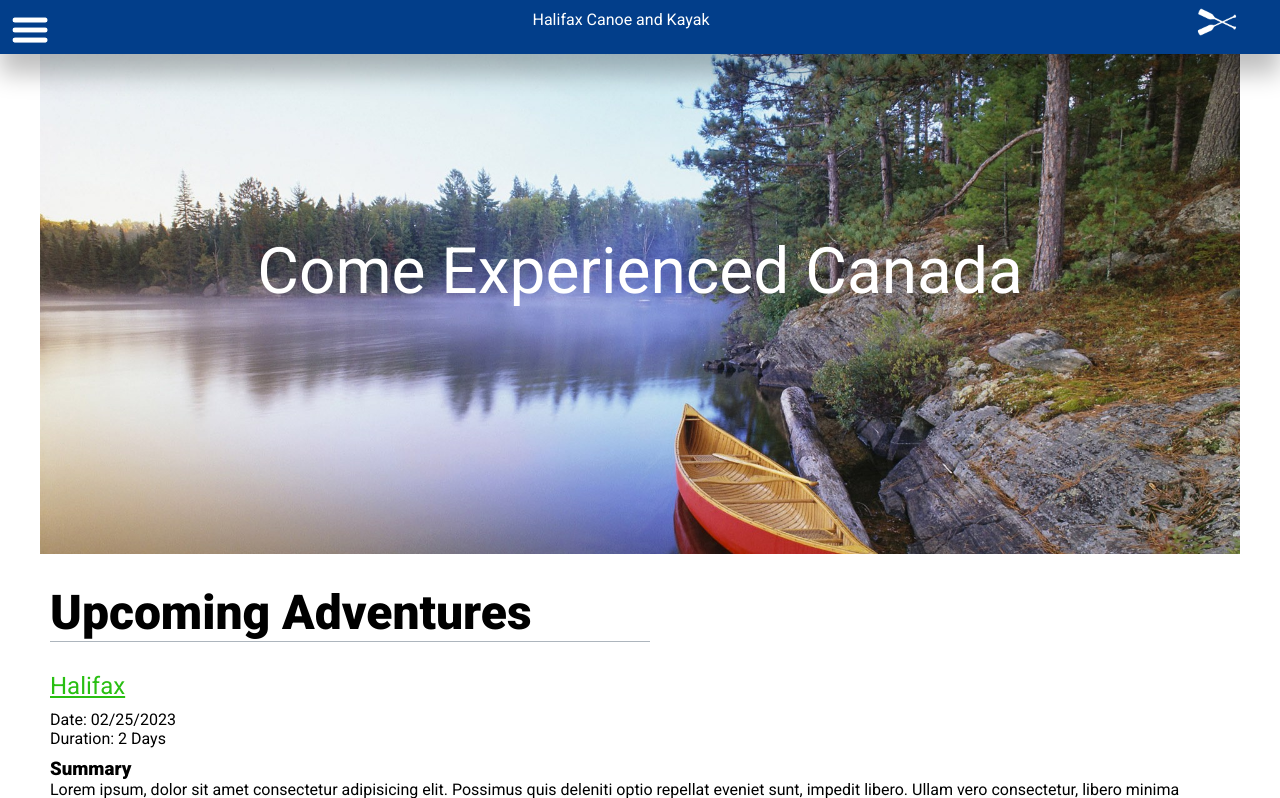
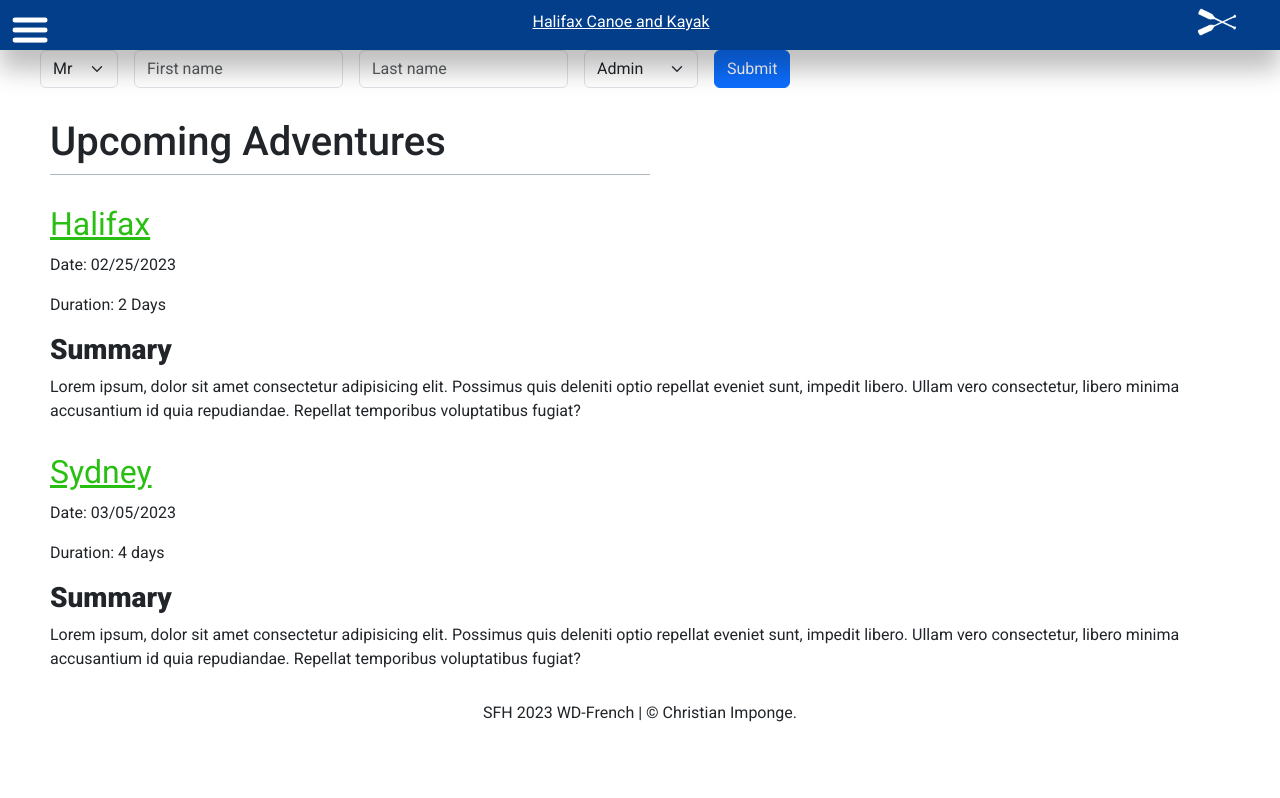
Before and after one commit to chrisonam/SFH_Halifax_canoe_Project, a PHP site: page / in a window 1280 px wide. Shown: the top 798 px of the page. After the commit the page ends 722 px from the top, so only its background shows below. Run offline with PHP 8.4, Linux system fonts and the light colour scheme.

Commit message:
Modification de la page index

```diff
--- a/assets/app.css
+++ b/assets/app.css
@@ -21,6 +21,7 @@ header{
     background-color: #023e8a;
     position: relative;
     box-shadow: 0 20px 25px 0 rgba(0, 0, 0, 0.25);
+
 
 }
 
@@ -90,12 +91,16 @@ main{
     width: 1200px;
     height:100%;
     margin:0 auto;
+
+
+
 }
-/*Banner area*/
+
+/*Banner area
 .banner{
     width: 100%;
     height: 500px;
-    background-image: url("/images/canoe.jpg") ;
+    background-image: url("./images/canoe.jpg") ;
     background-size: cover;
     text-align: center;
 }
@@ -106,6 +111,10 @@ main{
     color:#fff;
 
 }
+*/
+
+/* Espace formulaire*/
+
 
 /*SECTION AREA */
 
@@ -142,6 +151,7 @@ article .info{
 footer{
     width: 100%;
     text-align: center;
+
 }
 
 @media screen  and (max-width:1200px){
--- a/index.php
+++ b/index.php
@@ -1,36 +1,43 @@
-<!DOCTYPE html>
-<html lang="en">
-<head>
-    <meta charset="UTF-8">
-    <meta http-equiv="X-UA-Compatible" content="IE=edge">
-    <meta name="viewport" content="width=device-width, initial-scale=1.0">
-    <link rel="stylesheet" href="assets/app.css">
-    <title>Halifax Canoe and Kayak</title>
-</head>
-<body>
-    <header>
-        <nav>
-            <ul class="nav-links">
-                <li><a href="#">Home</a></li>
-                <li><a href="#">Book Trip</a></li>
-                <li><a href="#">Admin login</a></li>
-            </ul>
-            <div class="menu-hamb">
-                <img src="images/hamburger.png" alt="Menu hamburger">
-            </div>
-        </nav>
 
-        <a href="#" class="title-nav"> Halifax Canoe and Kayak</a>
-        <div class="logo">
-            <img src="images/paddle-white.png" alt="">
+<?php
+  include './pages/header.php';
+?>
+
+    <main>
+        <div class="formu">
+             <form class="row row-cols-lg-auto g-3 align-items-center">
+                 <div class="col-12">
+                     <select class="form-select" aria-label="Default select example">
+                        <option value="1">Mr</option>
+                        <option value="2">Mrs</option>
+                        <option value="3">Ms</option>
+                    </select>
+                </div>
+
+                <div class="col-12">
+                    <input type="text" class="form-control" id="fistname" placeholder="First name">
+                </div>
+
+                <div class="col-12">
+                    <input type="text" class="form-control" id="lastname" placeholder="Last name">
+                </div>
+
+                <div class="col-12">
+                    <select class="form-select" aria-label="Default select example">
+                        <option value="Admin">Admin</option>
+                        <option value="Manager">Manager</option>
+                        <option value="CEO">CEO</option>
+                    </select>
+                </div>
+
+                <div class="col-12">
+                    <button type="submit" class="btn btn-primary">Submit</button>
+                </div>
+             </form>
         </div>
-    </header>
 
 
-    <main>
-        <div class="banner">
-            <h1> Come Experienced Canada</h1>
-        </div>
+
         <section>
             <div class="title-section">
                 <h1>Upcoming Adventures</h1>
@@ -67,9 +74,6 @@
         </section>
     </main>
 
-    <footer>
-        <p>SFH 2023 WD-French |  &copy Christian Imponge.</p>
-    </footer>
-</body>
-<script src="assets/app.js"></script>
-</html>
+    <?php
+  include './pages/footer.php';
+?>
--- a/pages/footer.php
+++ b/pages/footer.php
@@ -0,0 +1,6 @@
+<footer>
+        <p>SFH 2023 WD-French |  &copy Christian Imponge.</p>
+    </footer>
+</body>
+<script src="assets/app.js"></script>
+</html>
--- a/pages/header.php
+++ b/pages/header.php
@@ -0,0 +1,28 @@
+<!DOCTYPE html>
+<html lang="en">
+<head>
+    <meta charset="UTF-8">
+    <meta http-equiv="X-UA-Compatible" content="IE=edge">
+    <meta name="viewport" content="width=device-width, initial-scale=1.0">
+    <link rel="stylesheet" href="./assets/app.css">
+    <link href="https://cdn.jsdelivr.net/npm/bootstrap@5.3.0-alpha3/dist/css/bootstrap.min.css" rel="stylesheet" integrity="sha384-KK94CHFLLe+nY2dmCWGMq91rCGa5gtU4mk92HdvYe+M/SXH301p5ILy+dN9+nJOZ" crossorigin="anonymous">
+    <title>Halifax Canoe and Kayak</title>
+</head>
+<body>
+    <header>
+        <nav>
+            <ul class="nav-links">
+                <li><a href="#">Home</a></li>
+                <li><a href="#">Book Trip</a></li>
+                <li><a href="#">Admin login</a></li>
+            </ul>
+            <div class="menu-hamb">
+                <img src="./images/hamburger.png" alt="Menu hamburger">
+            </div>
+        </nav>
+
+        <a href="#" class="title-nav"> Halifax Canoe and Kayak</a>
+        <div class="logo">
+            <img src="./images/paddle-white.png" alt="">
+        </div>
+    </header>
```
